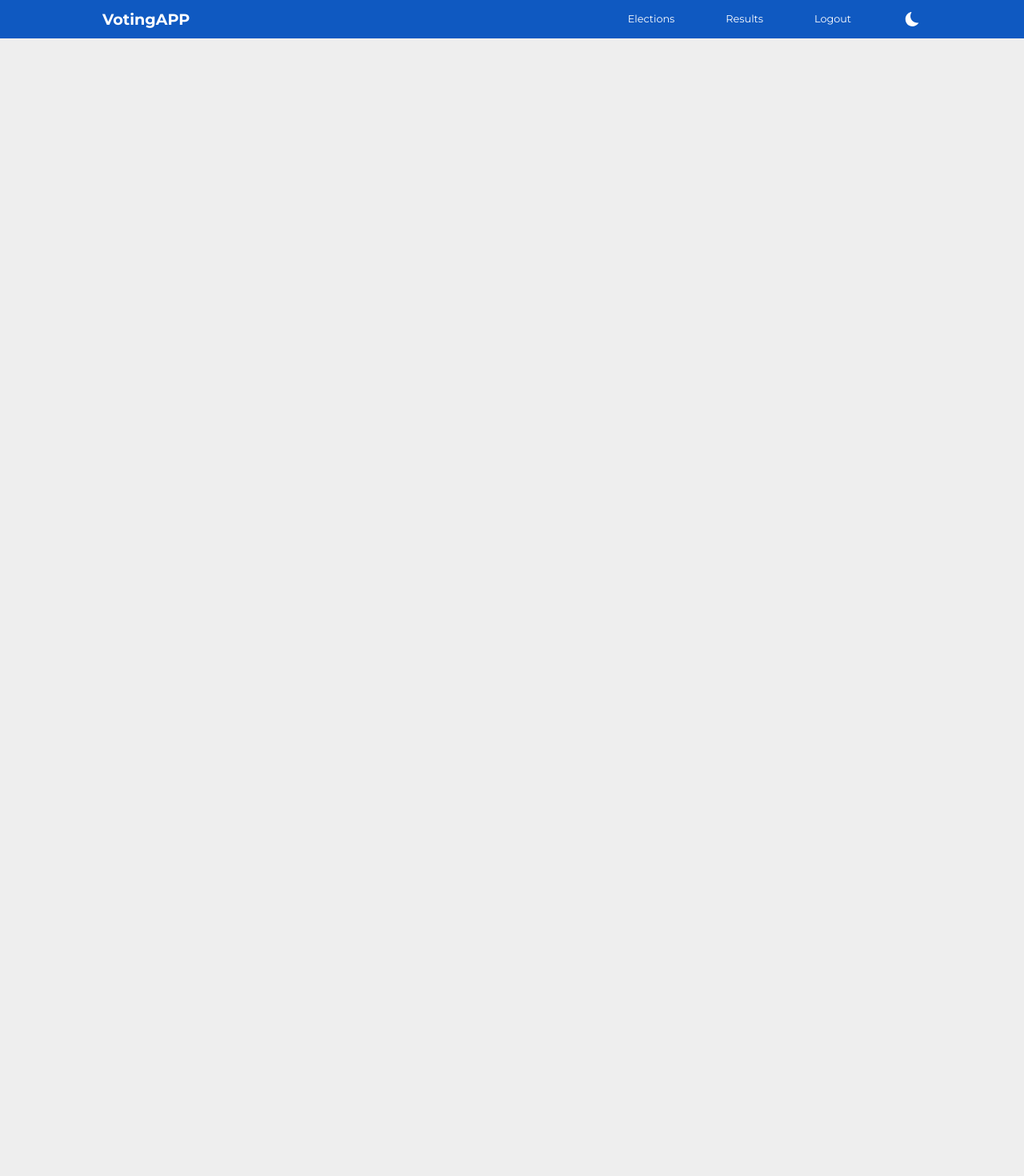
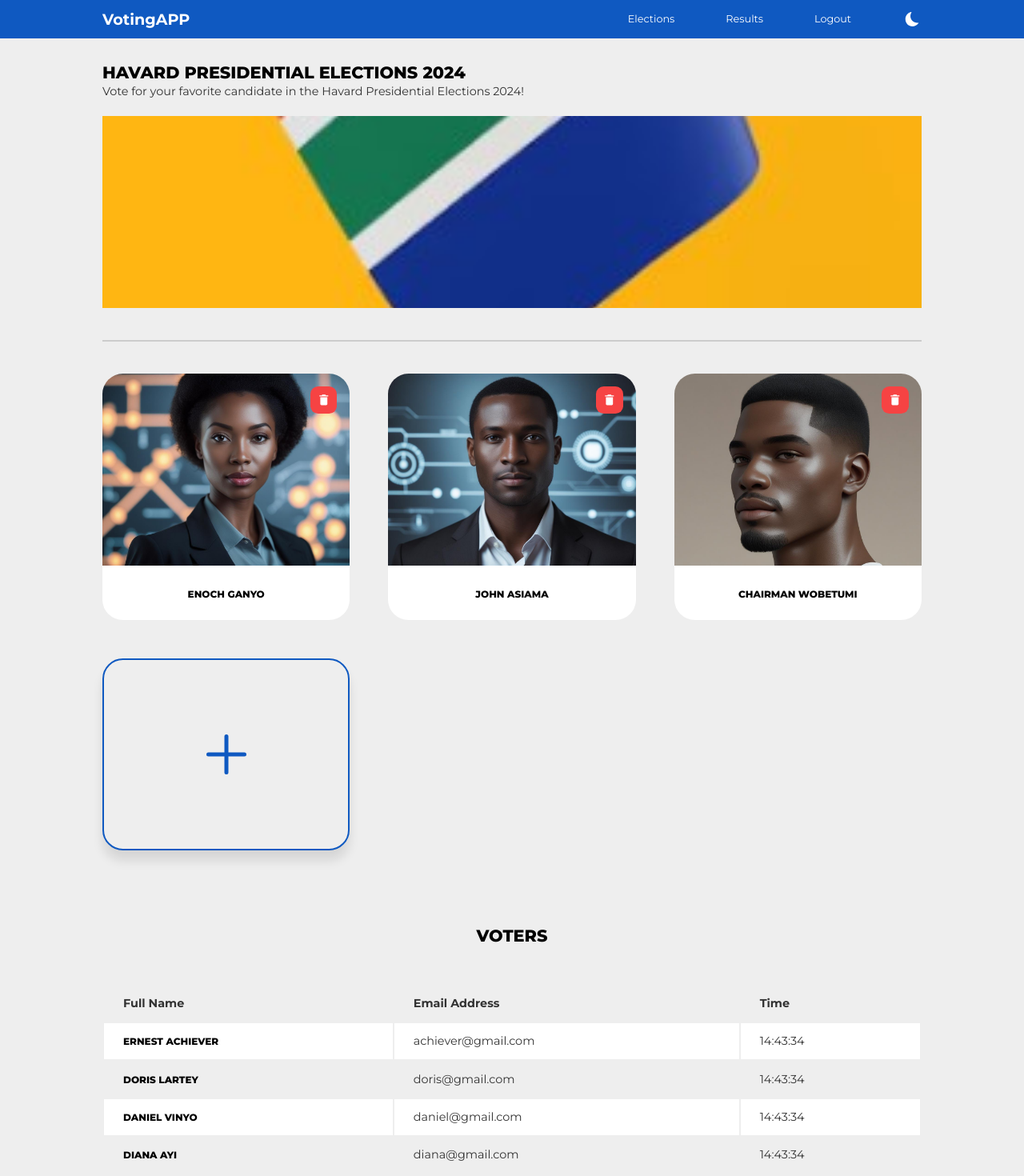
Before and after one commit to Michaels042/testvoter, a React (Create React App) app: page /elections/e1 in a window 1280 px wide. Shown: the top 1470 px of the page at 80% size. Before the commit the page ends 800 px from the top, so only its background shows below. Built offline with nearby package versions, Linux system fonts and the light colour scheme.

Commit message:
created election candidate and details

```diff
--- /dev/null
+++ b/src/components/AddElectionModal.jsx
@@ -0,0 +1,48 @@
+import React, { useState } from 'react'
+import { IoMdClose } from 'react-icons/io'
+import { useDispatch } from 'react-redux'
+import { UiActions } from '../store/ui-slice'
+
+const AddElectionModal = () => {
+    const [title, setTitle] = useState("")
+    const [description, setDescription] = useState("")
+    const [thumbnail, setThumbnail] = useState("")
+
+    const dispatch = useDispatch()
+
+    // close add election modal
+    const closeModal = () => {
+        dispatch(UiActions.closeElectionModal())
+    }
+
+
+  return (
+    <section className="modal">
+        <div className="modal__content">
+            <header className="modal__header">
+                <h4>Create New Election</h4>
+                <button className="modal__close" onClick={closeModal}><IoMdClose /></button>
+            </header>
+            <form>
+                <div>
+                    <h6>Election Title:</h6>
+                    <input type="text" value={title} onChange={e => setTitle(e.target.value)}
+                    name='title' />
+                </div>
+                <div>
+                    <h6>Election Description:</h6>
+                    <input type="text" value={title} name='description' onChange={e => setDescription(e.target.value)} />
+                </div>
+                <div>
+                    <h6>Election Thumbnail:</h6>
+                    <input type="file" name='thumbnail' onChange={e => setThumbnail(e.target.files[0])} accept="png,jpg, jpeg, webp, avif" />
+                </div>
+                <button type="submit" className="btn primary">Add Election</button>
+            </form>
+
+        </div>
+    </section>
+  )
+}
+
+export default AddElectionModal
--- a/src/components/Election.jsx
+++ b/src/components/Election.jsx
@@ -11,7 +11,7 @@ const Election = ({id, title, description, thumbnail}) => {
             <Link to={`/elections/${id}`}><h4>{title}</h4></Link>
             <p>{description?.length > 255 ? description.substring(0, 255) + "..." : description}</p>
             <div className="election__cta">
-                <Link to={`election/${id}`} className="btn sm">View</Link>
+                <Link to={`/elections/${id}`} className="btn sm">View</Link>
                 <button className="btn sm primary">Edit</button>
             </div>
         </div>
--- /dev/null
+++ b/src/components/ElectionCandidate.jsx
@@ -0,0 +1,20 @@
+import React from 'react'
+import { IoMdTrash } from 'react-icons/io'
+
+const ElectionCandidate = ({fullName, image, motto, id}) => {
+
+  return (
+    <li className = "electionCandidate">
+        <div className="electionCandidate__image">
+            <img src={image} alt={fullName} />
+        </div>
+        <div>
+            <h5>{fullName}</h5>
+            <small>{motto?.length > 70? motto.substring(0, 70) + "..." : motto}</small>
+            <button className="electionCandidate__btn"><IoMdTrash /></button>
+        </div>
+    </li>
+  )
+}
+
+export default ElectionCandidate
--- a/src/data.js
+++ b/src/data.js
@@ -14,7 +14,7 @@
     {
         id: "e1",
         title: "Havard Presidential Elections 2024",
-        desciption: "Vote for your favorite candidate in the Havard Presidential Elections 2024!",
+        description: "Vote for your favorite candidate in the Havard Presidential Elections 2024!",
         thumbnail: Thumbnail1,
         candidates: ["c1", "c2", "c3", "c4"],
         voters: []
@@ -22,7 +22,7 @@
      {
         id: "e2",
         title: "Legon Presidential Elections 2024",
-        desciption: "Vote for your favorite candidate in the Havard Presidential Elections 2024!",
+        description: "Vote for your favorite candidate in the Havard Presidential Elections 2024!",
         thumbnail: Thumbnail2,
         candidates: ["c5", "c6", "c7"],
         voters: []
@@ -30,7 +30,7 @@
      {
         id: "e3",
         title: "Stanford Presidential Elections 2024",
-        desciption: "Vote for your favorite candidate in the Havard Presidential Elections 2024!",
+        description: "Vote for your favorite candidate in the Havard Presidential Elections 2024!",
         thumbnail: Thumbnail3,
         candidates: [],
         voters: []
--- a/src/index.css
+++ b/src/index.css
@@ -523,6 +523,145 @@ nav {
     margin: 0.5rem 0 1.2rem;
 }
 
+/*================= ELECTIONS ====================*/
+
+.elections {
+    margin: 5rem 0;
+}
+
+.elections__header {
+    display: flex;
+    align-items: center;
+    justify-content: space-between;
+    margin-bottom: 1rem;
+    padding-bottom: 0.5rem;
+}
+
+.elections__menu {
+    display: flex;
+    flex-direction: column;
+    gap: 2rem;
+}
+.election {
+    display: grid;
+    grid-template-columns: 17rem auto;
+    align-items: center;
+    background: var(--color-gray-0);
+    border-radius: var(--radius-3);
+    overflow: hidden;
+    border: 0.5rem solid var(--color-gray-0);
+    transition: var(--transition);
+}
+
+.election__image{
+    max-height: 13rem;
+}
+
+.election:hover {
+    box-shadow: 0 0.8rem 0.8rem rgba(0, 0, 0, 0.1);
+}
+.election__info {
+    padding: 1rem 2rem;
+}
+.election__info h4 {
+    margin-bottom: 0.7rem;
+    color: var(--color-primary);
+}
+.election__cta {
+    display: flex;
+    gap: 1.2rem;
+    margin-top: 1rem;
+}
+
+/*================= ELECTION DETAILS ====================*/
+.electionDetails {
+    margin:  5rem 0;
+}
+.electionDetails__image {
+    height: 15rem;
+    margin: 1.2rem 0 0.8rem;
+}
+.electionDetails__candidates {
+    margin-top: 2.5rem;
+    padding-top: 2.5rem;
+    display: grid;
+    grid-template-columns: repeat(auto-fit, minmax(15rem, 1fr));
+    gap: 3rem;
+    border-top: 2px solid var(--color-gray-200);
+}
+
+.electionCandidate {
+    background: var(--color-gray-0);
+    border-radius: var(--radius-4);
+    overflow: hidden;
+    position: relative;
+    text-align: center;
+}
+.electionCandidate__image {
+    height: 15rem;
+    overflow: hidden;
+}
+.electionCandidate h5 {
+    margin: 0.5rem 0 0.3rem;
+}
+.electionCandidate > div:nth-child(2) {
+    padding: 1.3rem;
+}
+
+.electionCandidate__btn {
+    position: absolute;
+    right: 0;
+    top: 0;
+    margin: 1rem;
+    background: var(--color-danger);
+    color: var(--color-gray-0);
+    padding: 0.5rem;
+    font-size: 1.1rem;
+    border-radius: 0.6rem;
+    display: flex;
+}
+.electionCandidate__btn:hover {
+    background: var(--color-gray-900);
+}
+.add__candidate-btn {
+    background: var(--color-gray-100);
+    border: 2px solid var(--color-primary);
+    border-radius: var(--radius-4);
+    font-size: 5rem;
+    color: var(--color-primary);
+    box-shadow: 0 0.8rem 0.8rem rgba(0, 0, 0, 0.1);
+    transition: var(--transition);
+    display: grid;
+    place-items: center;
+    min-height: 15rem;
+}
+
+.voters {
+    margin: 6rem 0 3rem;
+}
+.voters h2 {
+    text-align: center;
+    margin-bottom: 3rem;
+}
+.voters__table {
+    width: 100%;
+}
+.voters__table thead th {
+    text-align: left;
+    padding: 0.7rem 1.5rem;
+}
+.voters__table tbody td{
+    padding: 0.7rem 1.5rem;
+}
+.voters__table tbody tr:nth-child(odd) {
+    background: var(--color-gray-0);
+}
+
+
+
+
+
+
 
 
 
@@ -581,4 +720,13 @@ nav {
     .modal__content {
         width: var(--container-w-sm);
     }
+    .election {
+        grid-template-columns: 1fr;
+    }
+    .election__info {
+        padding: 2rem 1rem;
+    }
+    .election__image {
+        height: 100%;
+    }
 }
--- a/src/pages/ElectionDetails.jsx
+++ b/src/pages/ElectionDetails.jsx
@@ -1,8 +1,60 @@
 import React from 'react'
+import { useParams } from 'react-router-dom'
+import { candidates, elections, voters } from '../data'
+import ElectionCandidate from '../components/ElectionCandidate'
+import { IoAddOutline } from 'react-icons/io5'
+
 
 const ElectionDetails = () => {
+   const {id} = useParams()
+
+    const currentElection = elections.find(election => election.id === id)
+
+    const electionCandidates = candidates.filter(candidate => candidate.elections === id)
+
   return (
-    <div>ElectionDetails</div>
+    <section className="electionDetails">
+      <div className="container electionDetails__container">
+        <h2>{currentElection.title}</h2>
+        <p>{currentElection.description}</p>
+        <div className="electionDetails__image">
+          <img src={currentElection.thumbnail} alt={currentElection.title} />
+        </div>
+
+        <menu className="electionDetails__candidates">
+          {
+            electionCandidates.map(candidate => <ElectionCandidate key={candidate.id} {...candidate} />)
+          }
+          <button className="add__candidate-btn"><IoAddOutline /></button>
+        </menu>
+        <menu className="voters">
+          <h2>Voters</h2>
+          <table className="voters__table">
+            <thead>
+              <tr>
+                <th>Full Name</th>
+                <th>Email Address</th>
+                <th>Time</th>
+              </tr>
+            </thead>
+            <tbody>
+              {
+                voters.map(voter => <tr>
+                <td><h5>{voter.fullName}</h5></td>
+                <td>{voter.email}</td>
+                <td>14:43:34</td>
+                </tr>)
+              }
+
+            </tbody>
+          </table>
+
+        </menu>
+
+
+      </div>
+    </section>
+
   )
 }
 
--- a/src/pages/Elections.jsx
+++ b/src/pages/Elections.jsx
@@ -1,15 +1,30 @@
 import React, { useState } from 'react'
 import { elections as dummyElections } from '../data'
 import Election from '../components/Election'
+import AddElectionModal from '../components/AddElectionModal'
+import { useDispatch, useSelector } from 'react-redux'
+import { UiActions } from '../store/ui-slice'
 
 const Elections = () => {
   const [elections, setElections] = useState(dummyElections)
+
+  const dispatch = useDispatch()
+
+
+  //open add election modal
+  const openModal = () => {
+    dispatch(UiActions.openElectionModal())
+  }
+
+  const electionModalShowing = useSelector(state => state.ui.electionModalShowing)
+
   return (
-    <section className="elections">
-      .container <div className="elections__container">
+    <>
+       <section className="elections">
+       <div className="container elections__container">
         <header className="elections__header">
           <h1>Ongoing Elections</h1>
-          <button className="btn primary">Create new Election</button>
+          <button className="btn primary" onClick={openModal}>Create new Election</button>
         </header>
         <menu className="elections__menu">
           {
@@ -18,6 +33,10 @@ const Elections = () => {
         </menu>
       </div>
     </section>
+
+    {electionModalShowing && <AddElectionModal />}
+    </>
+
   )
 }
 
```
